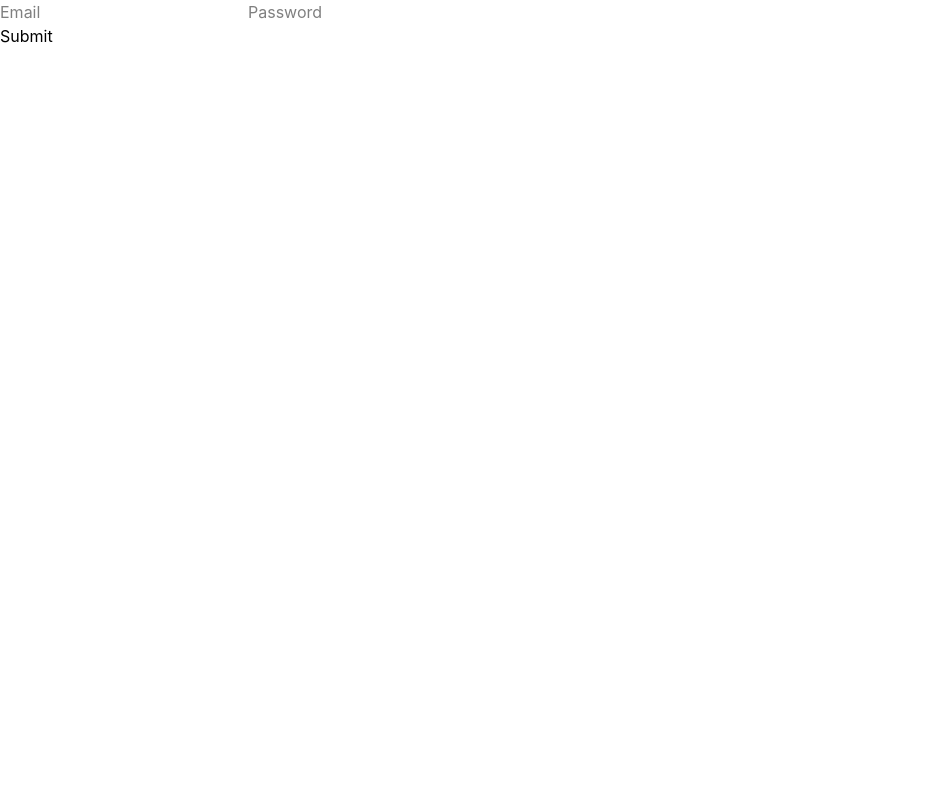
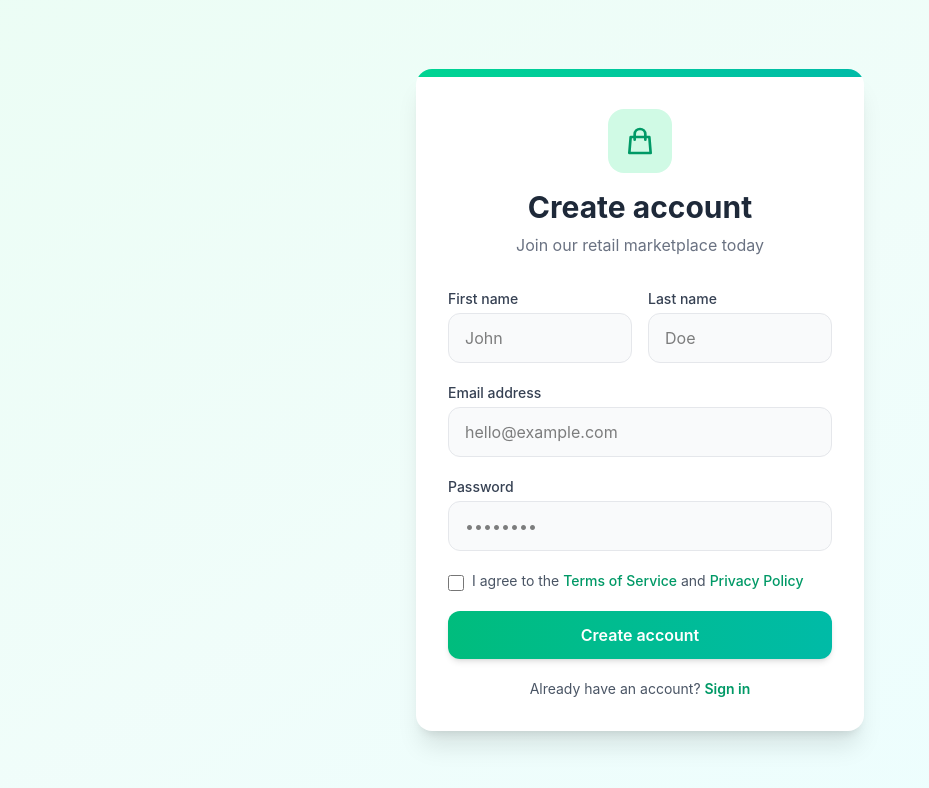
Before and after one commit to KelvinSada/nks-marketplace, a React (Vite) app: page /signup in a window 1280 px wide. Shown: the top 788 px of the page, without its empty margins (0-929 px from the left). Built offline with nearby package versions, Linux system fonts and the light colour scheme.

Commit message:
feat: worked on signup

```diff
--- a/src/App.css
+++ b/src/App.css
@@ -1 +1,18 @@
 @import "tailwindcss";
+
+@keyframes fadeOut {
+  0% {
+    opacity: 1;
+  }
+  70% {
+    opacity: 1;
+  }
+  100% {
+    opacity: 0;
+    visibility: hidden;
+  }
+}
+
+.animate-fadeOut {
+  animation: fadeOut 5s forwards;
+}
--- a/src/App.tsx
+++ b/src/App.tsx
@@ -1,8 +1,9 @@
 import './App.css'
 import { useState, useEffect } from 'react'
 import type { apiDataType } from './types'
-import ComponentMenu from './components/ComponentMenu'
+// import ComponentMenu from './components/ComponentMenu'
 import { AppContext } from './Context'
+import SignUp from './pages/SignUp'
 
 function  App () {
   // const [data,setData] = useState<apiDataType>({   //A shopping Item
@@ -38,7 +39,7 @@ function  App () {
   return (
      <AppContext.Provider value={{SavedItemsArray:{itemsArray,setItemsArray},
      SelectedCategory:{selectedCategory,setSelectedCategory}}}>
-      <section>
+      {/* <section>
         <ComponentMenu data={itemsArray}/>
         <div className=' flex flex-col gap-10'>
           {
@@ -56,7 +57,8 @@ function  App () {
             }):<p>Nothing to show here</p>
           }
         </div>
-      </section>
+      </section> */}
+      <SignUp/>
     </AppContext.Provider>
   )
 }
--- a/src/AuthContext.tsx
+++ b/src/AuthContext.tsx
@@ -1,5 +1,5 @@
 import { createContext,useState,useEffect, type ReactNode } from "react";
-import type { AuthContextType,User } from "./types";
+import type { AuthContextType, userDetail } from "./types";
 
 export const AuthContext = createContext<AuthContextType|undefined>(undefined)
 
@@ -8,8 +8,9 @@ interface AuthProviderProps {
 }
 
 export const AuthProvider=({children}:AuthProviderProps)=>{
-  const [user,setUser] = useState<User|null>(null);
+  const [user,setUser] = useState<userDetail|null>(null);
   const [loading,setLoading] = useState<boolean>(true)
+  const [authError,setAuthError] = useState<boolean>(false)
 
   //Check if user session exists on app load
   useEffect(()=>{
@@ -22,7 +23,7 @@ export const AuthProvider=({children}:AuthProviderProps)=>{
 
   //Login action
   const login = async  (email:string,password:string)=>{
-    const mockUser = {id:"123",email:email,token:password}
+    const mockUser = {firstname:"Novoh",lastname:"Sada",email:email,password:password}
     console.log(mockUser)
     localStorage.setItem("user",JSON.stringify(mockUser))
     setUser(mockUser)
@@ -34,11 +35,24 @@ export const AuthProvider=({children}:AuthProviderProps)=>{
     setUser(null)
   }
 
+  // Signup action
+  const signup = async (data:userDetail) =>{
+    try{
+      localStorage.setItem("user",JSON.stringify(data))
+      setAuthError(false)
+    } catch{
+      setAuthError(true)
+    }
+  }
+
+
   const value = {
     user,
     loading,
     login,
     logout,
+    signup,
+    authError,
     // isAuthenticated: !!user
   }
 
--- a/src/pages/SignUp.tsx
+++ b/src/pages/SignUp.tsx
@@ -1,42 +1,134 @@
 import { useForm, type SubmitHandler } from 'react-hook-form'
 import { useAuth } from '../components/hooks'
+import type { userDetail } from '../types';
 
-type userFormDetail = {
-  // username:string,
-  email:string,
-  password:string
-}
 
 const SignUp = () => {
-  const { register,handleSubmit} = useForm<userFormDetail>();
-  const { login } = useAuth()
+  const { register,handleSubmit,formState:{errors}} = useForm<userDetail>();
+  const { signup, authError } = useAuth()
 
 
-  const  onSubmit:SubmitHandler<userFormDetail> = async (data:userFormDetail)=>{
-    const email = data.email
-    const password = data.password
-
-    await login(email,password)
+  const  onSubmit:SubmitHandler<userDetail> = async (data:userDetail)=>{
+    try{
+      await signup(data)
+    }catch{
+      throw new Error("An error occured")
+    }
 
   }
 
 
   return (
-    <form onSubmit={handleSubmit(onSubmit)}>
-      <div>
-        {/* username */}
-        {/* <input {...register("username")} placeholder='Username' type="text"/> */}
-        {/* email */}
-        <input {...register("email")} placeholder="Email" type="email"/>
-        {/* password */}
-        <input {...register("password")} placeholder="Password" type="password" />
+    <div className="min-h-screen bg-linear-to-br from-emerald-50 via-teal-50 to-cyan-50 flex tra items-center justify-center p-6">
+      {authError === true?<div className="text-red-500 absolute top-10 right-10">Error occured, try again later</div>:null}
+      <div className="max-w-md w-full bg-white rounded-2xl shadow-xl overflow-hidden">
+        {/* Decorative top bar */}
+        <div className="h-2 bg-linear-to-r from-emerald-400 to-teal-500"></div>
+
+        <div className="p-8">
+          {/* Brand / Header */}
+          <div className="text-center mb-8">
+            <div className="inline-flex items-center justify-center w-16 h-16 bg-emerald-100 rounded-2xl mb-4">
+              <svg className="w-8 h-8 text-emerald-600" fill="none" stroke="currentColor" viewBox="0 0 24 24" xmlns="http://www.w3.org/2000/svg">
+                <path strokeLinecap="round" strokeLinejoin="round" strokeWidth={2} d="M16 11V7a4 4 0 00-8 0v4M5 9h14l1 12H4L5 9z" />
+              </svg>
+            </div>
+            <h2 className="text-3xl font-bold text-gray-800">Create account</h2>
+            <p className="text-gray-500 mt-2">Join our retail marketplace today</p>
+          </div>
+
+          <form onSubmit={handleSubmit(onSubmit)} className="space-y-5">
+            {/* Name Row */}
+            <div className="grid grid-cols-1 sm:grid-cols-2 gap-4">
+              <div>
+                <label className="block text-sm font-medium text-gray-700 mb-1">First name</label>
+                <input
+                  {...register("firstname", { required: "First name is required" })}
+                  placeholder="John"
+                  className={`w-full px-4 py-3 rounded-xl border ${errors.firstname ? 'border-red-500 focus:ring-red-500' : 'border-gray-200 focus:ring-emerald-500'} bg-gray-50 focus:bg-white transition-all duration-200 outline-none focus:ring-2`}
+                />
+                {errors.firstname && <p className="text-red-500 text-xs mt-1">{errors.firstname.message}</p>}
+              </div>
+
+              <div>
+                <label className="block text-sm font-medium text-gray-700 mb-1">Last name</label>
+                <input
+                  {...register("lastname", { required: "Last name is required" })}
+                  placeholder="Doe"
+                  className={`w-full px-4 py-3 rounded-xl border ${errors.lastname ? 'border-red-500 focus:ring-red-500' : 'border-gray-200 focus:ring-emerald-500'} bg-gray-50 focus:bg-white transition-all duration-200 outline-none focus:ring-2`}
+                />
+                {errors.lastname && <p className="text-red-500 text-xs mt-1">{errors.lastname.message}</p>}
+              </div>
+            </div>
+
+            {/* Email */}
+            <div>
+              <label className="block text-sm font-medium text-gray-700 mb-1">Email address</label>
+              <input
+                {...register("email", {
+                  required: "Email is required",
+                  pattern: {
+                    value: /^[A-Z0-9._%+-]+@[A-Z0-9.-]+\.[A-Z]{2,}$/i,
+                    message: "Invalid email address"
+                  }
+                })}
+                type="email"
+                placeholder="hello@example.com"
+                className={`w-full px-4 py-3 rounded-xl border ${errors.email ? 'border-red-500 focus:ring-red-500' : 'border-gray-200 focus:ring-emerald-500'} bg-gray-50 focus:bg-white transition-all duration-200 outline-none focus:ring-2`}
+              />
+              {errors.email && <p className="text-red-500 text-xs mt-1">{errors.email.message}</p>}
+            </div>
+
+            {/* Password */}
+            <div>
+              <label className="block text-sm font-medium text-gray-700 mb-1">Password</label>
+              <input
+                {...register("password", {
+                  required: "Password is required",
+                  minLength: {
+                    value: 6,
+                    message: "Password must be at least 6 characters"
+                  }
+                })}
+                type="password"
+                placeholder="••••••••"
+                className={`w-full px-4 py-3 rounded-xl border ${errors.password ? 'border-red-500 focus:ring-red-500' : 'border-gray-200 focus:ring-emerald-500'} bg-gray-50 focus:bg-white transition-all duration-200 outline-none focus:ring-2`}
+              />
+              {errors.password && <p className="text-red-500 text-xs mt-1">{errors.password.message}</p>}
+            </div>
+
+            {/* Terms & Conditions */}
+            <div className="flex items-start gap-2">
+              <input
+                type="checkbox"
+                id="terms"
+                className="mt-1 w-4 h-4 text-emerald-600 border-gray-300 rounded focus:ring-emerald-500"
+                required
+              />
+              <label htmlFor="terms" className="text-sm text-gray-600">
+                I agree to the <a href="#" className="text-emerald-600 hover:text-emerald-700 font-medium">Terms of Service</a> and <a href="#" className="text-emerald-600 hover:text-emerald-700 font-medium">Privacy Policy</a>
+              </label>
+            </div>
+
+            {/* Submit Button */}
+            <button
+              type="submit"
+              className="w-full bg-linear-to-r from-emerald-500 to-teal-500 hover:from-emerald-600 hover:to-teal-600 text-white font-semibold py-3 px-4 rounded-xl transition-all duration-200 transform hover:scale-[1.02] focus:outline-none focus:ring-2 focus:ring-emerald-500 focus:ring-offset-2 shadow-md"
+            >
+              Create account
+            </button>
+
+            {/* Sign in link */}
+            <p className="text-center text-gray-600 text-sm">
+              Already have an account?{' '}
+              <a href="#" className="text-emerald-600 hover:text-emerald-700 font-semibold">
+                Sign in
+              </a>
+            </p>
+          </form>
+        </div>
       </div>
-
-      {/* Form submit button */}
-      <button>
-        Submit
-      </button>
-    </form>
+    </div>
   )
 }
 
--- a/src/types.tsx
+++ b/src/types.tsx
@@ -1,3 +1,11 @@
+// User signup detail type
+export type userDetail = {
+  firstname:string,
+  lastname:string,
+  email:string,
+  password:string
+}
+
 export type apiDataType = {
   "id": number,
   "title": string,
@@ -23,14 +31,10 @@ export type AppContextType={
 }
 
 export type AuthContextType = {
-  user: User | null,
+  user: userDetail | null,
   login: (email: string, password: string) => Promise<void>,
   logout:() => void,
   loading:boolean,
+  signup: (data: userDetail) => Promise<void>,
+  authError:boolean,
 }
-
-export type User = {
-  id:string,
-  email:string,
-  token:string
-}
```
